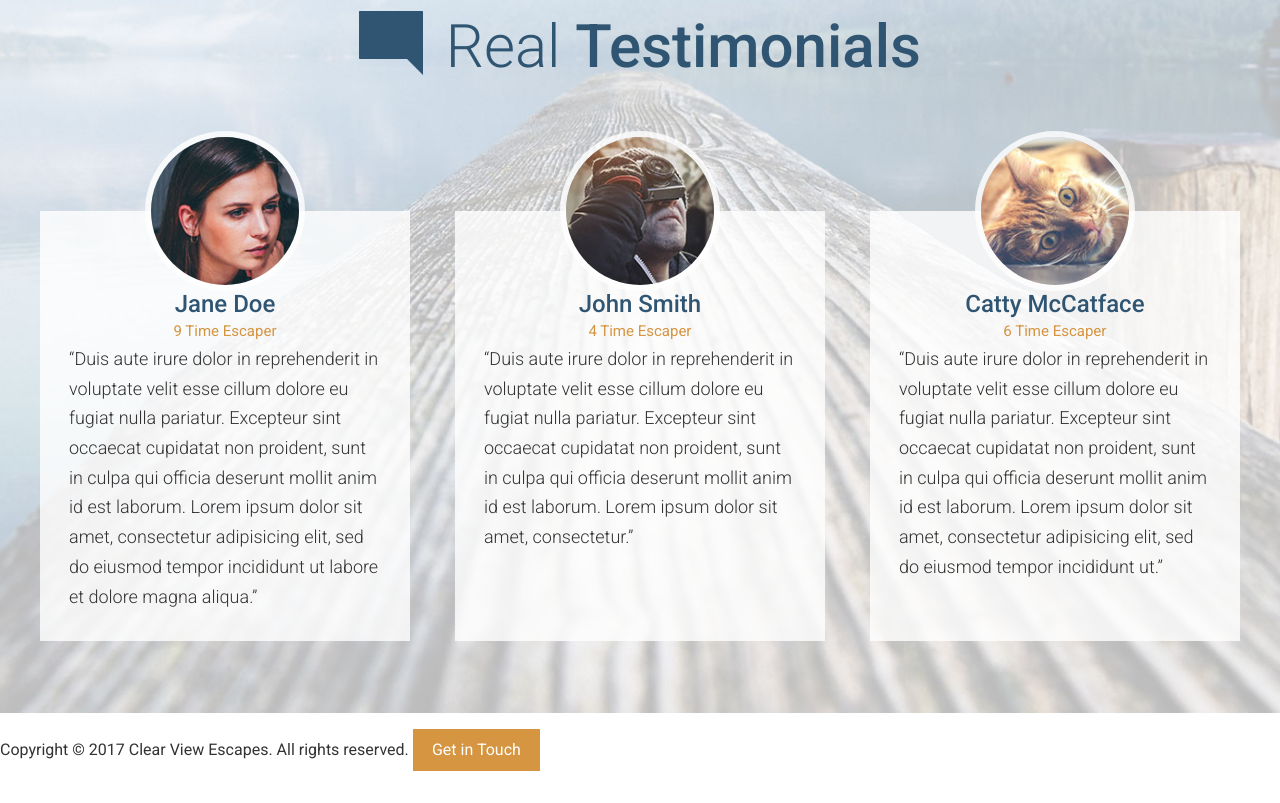
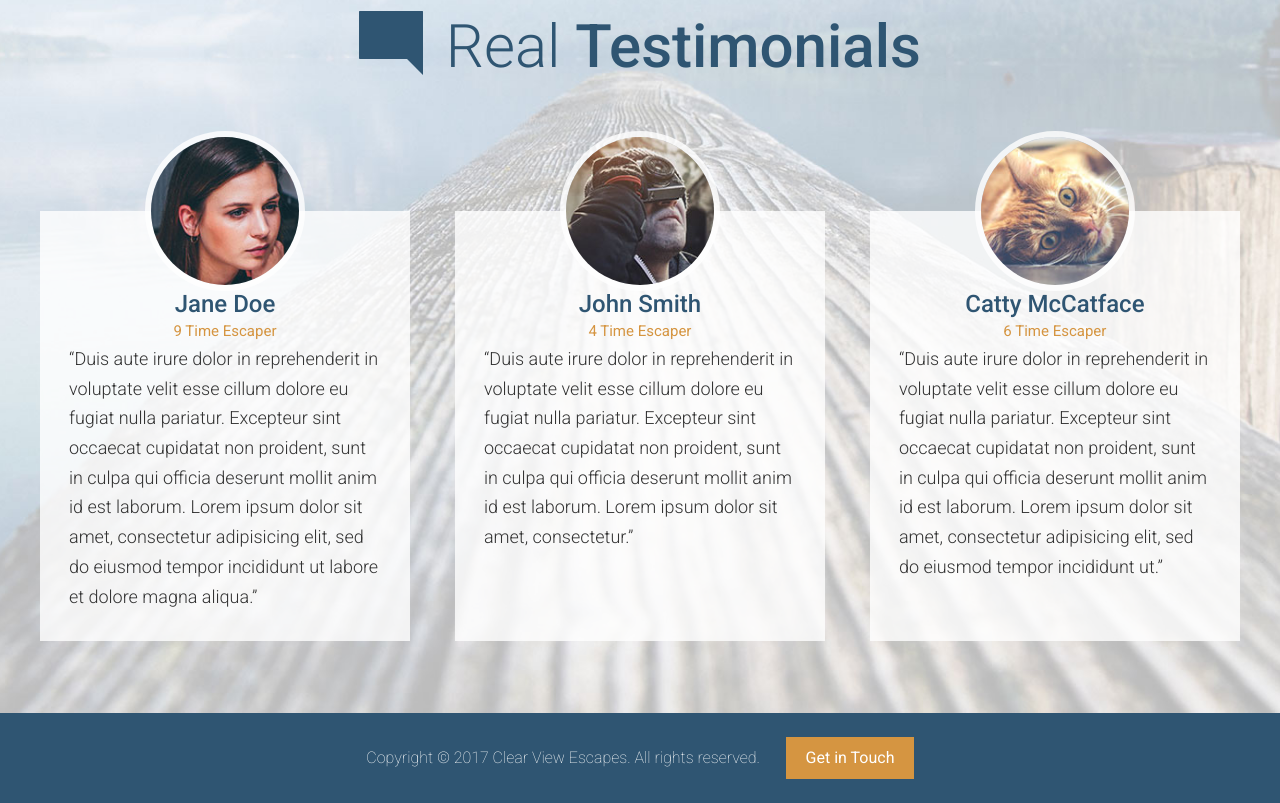
Before and after one commit to JPRoland/travel-site, a website: page app/index.html in a window 1280 px wide. Shown: the part 3153-3956 px from the top of the page. Drawn offline with Linux system fonts and the light colour scheme.

Commit message:
Completed footer

```diff
--- /dev/null
+++ b/app/assets/styles/modules/_site-footer.css
@@ -0,0 +1,18 @@
+.site-footer{
+    background-color: $mainBlue;
+    color: #FFF;
+    padding: .5rem 0;
+    text-align: center;
+
+    &__text {
+        display: block;
+        margin-bottom: 1rem;
+        font-weight: 200;
+
+        @mixin atMedium {
+            display: inline;
+            margin-bottom: 0;
+            margin-right: 1.4rem;
+        }
+    }
+}
--- a/app/assets/styles/styles.css
+++ b/app/assets/styles/styles.css
@@ -13,3 +13,4 @@
 @import "modules/_feature-item";
 @import "modules/_testimonial";
 @import "modules/_sprite";
+@import "modules/_site-footer";
--- a/app/index.html
+++ b/app/index.html
@@ -169,8 +169,10 @@
     </div>
   </div>
 
-  <footer>
-    <p>Copyright &copy; 2017 Clear View Escapes. All rights reserved. <a class="btn btn--orange" href="#">Get in Touch</a></p>
+  <footer class="site-footer">
+    <div class="wrapper">
+      <p><span class="site-footer__text">Copyright &copy; 2017 Clear View Escapes. All rights reserved.</span> <a class="btn btn--orange" href="#">Get in Touch</a></p>
+    </div>
   </footer>
 </body>
 
--- a/app/temp/styles/styles.css
+++ b/app/temp/styles/styles.css
@@ -1070,3 +1070,25 @@
         height: 42px;
         background-position: 36.69752421959096% 45.792307692307695%;
     }
+
+.site-footer{
+    background-color: #2f5572;
+    color: #FFF;
+    padding: .5rem 0;
+    text-align: center;
+}
+
+.site-footer__text {
+        display: block;
+        margin-bottom: 1rem;
+        font-weight: 200;
+    }
+
+@media(min-width: 800px) {
+
+.site-footer__text {
+            display: inline;
+            margin-bottom: 0;
+            margin-right: 1.4rem
+    }
+    }
```
